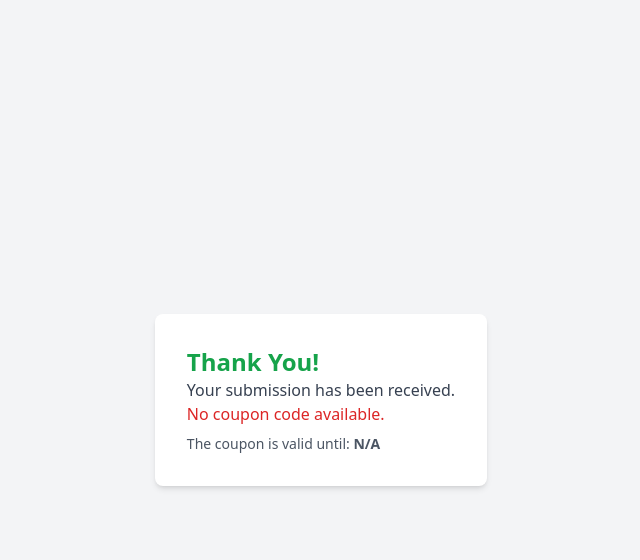
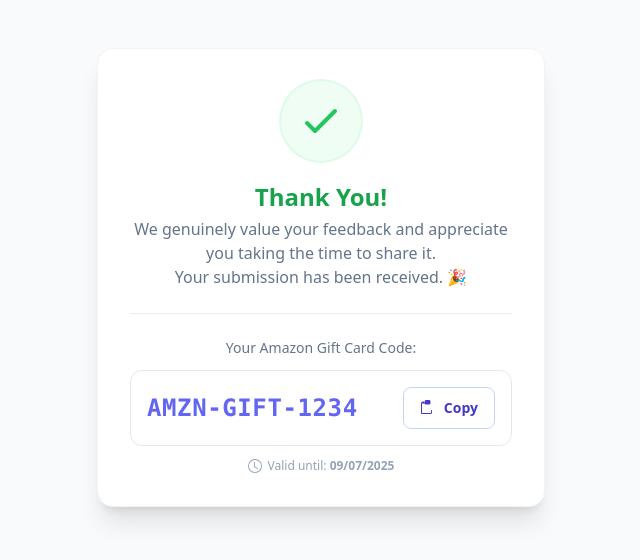
Before and after one commit to Pat-Tech-Work/Itzhak-AWS, a React (Vite) app in the folder client/react-tailwind/: page /success in a window 1280 px wide. Shown: the top 560 px of the page, without its empty margins (319-959 px from the left). Built offline with nearby package versions, Linux system fonts and the light colour scheme; no server answers.

Commit message:
Update SuccessPage.jsx

```diff
--- a/client/react-tailwind/src/Pages/SuccessPage.jsx
+++ b/client/react-tailwind/src/Pages/SuccessPage.jsx
@@ -1,106 +1,105 @@
-//SuccessPage.jsx
-import { useLocation } from "react-router-dom";
+import { useState } from "react";
+import { useLocation, Link } from "react-router-dom";
+
+// --- האייקונים נשארים ללא שינוי ---
+const CopyIcon = (props) => (
+  <svg xmlns="http://www.w3.org/2000/svg" width="16" height="16" fill="currentColor" viewBox="0 0 16 16" {...props}>
+    <path d="M4 1.5H3a2 2 0 0 0-2 2v8.5A1.5 1.5 0 0 0 2.5 14h8a1.5 1.5 0 0 0 1.5-1.5v-2a.5.5 0 0 0-1 0v2a.5.5 0 0 1-.5.5h-8a.5.5 0 0 1-.5-.5v-8.5a.5.5 0 0 1 .5-.5H4a.5.5 0 0 0 0-1zM10 .5a.5.5 0 0 0-.5-.5h-3a.5.5 0 0 0-.5.5v1a.5.5 0 0 0 .5.5h3a.5.5 0 0 0 .5-.5v-1zM10.5 1.5A1.5 1.5 0 0 0 9 0h-3A1.5 1.5 0 0 0 4.5 1.5v1A1.5 1.5 0 0 0 6 4.5h3A1.5 1.5 0 0 0 10.5 3v-1.5z" />
+  </svg>
+);
+const CheckIcon = (props) => (
+  <svg xmlns="http://www.w3.org/2000/svg" width="16" height="16" fill="currentColor" viewBox="0 0 16 16" {...props}>
+    <path d="M13.854 3.646a.5.5 0 0 1 0 .708l-7 7a.5.5 0 0 1-.708 0l-3.5-3.5a.5.5 0 1 1 .708-.708L6.5 10.293l6.646-6.647a.5.5 0 0 1 .708 0z" />
+  </svg>
+);
+const ClockIcon = (props) => (
+  <svg xmlns="http://www.w3.org/2000/svg" width="16" height="16" fill="currentColor" viewBox="0 0 16 16" {...props}>
+    <path d="M8 3.5a.5.5 0 0 0-1 0V9a.5.5 0 0 0 .252.434l3.5 2a.5.5 0 0 0 .496-.868L8 8.71z" />
+    <path d="M8 16A8 8 0 1 0 8 0a8 8 0 0 0 0 16m7-8A7 7 0 1 1 1 8a7 7 0 0 1 14 0" />
+  </svg>
+);
 
 function SuccessPage() {
   const location = useLocation();
-  const couponCode = location.state?.couponCode;
-  const couponExpirationDate = location.state?.couponExpirationDate;
+  const couponCode = location.state?.couponCode || "AMZN-GIFT-1234";
+  const couponExpirationDate = location.state?.couponExpirationDate || new Date(Date.now() + 30 * 24 * 60 * 60 * 1000).toISOString();
 
-  console.log("Success page received:", {
-    couponCode,
-    couponExpirationDate,
-    dateType: couponExpirationDate ? typeof couponExpirationDate : "undefined"
-  });
+  const [isCopied, setIsCopied] = useState(false);
 
-  const formatDate = (dateStr) => {
-    if (!dateStr) {
-      console.log("No date provided");
-      return "N/A";
-    }
-
-    try {
-      // If it's already a date string in ISO format, use it directly
-      const date = new Date(dateStr);
-
-      console.log("Parsing date:", {
-        input: dateStr,
-        parsed: date,
-        time: date.getTime(),
-        isValid: !isNaN(date.getTime())
-      });
-
-      // Check if date is valid
-      if (isNaN(date.getTime())) {
-        console.error("Invalid date:", dateStr);
-        return "N/A";
-      }
-
-      // Format with Israeli locale (day.month.year)
-      return date.toLocaleDateString("he-IL", {
-        day: "2-digit",
-        month: "2-digit",
-        year: "numeric",
-      });
-    } catch (error) {
-      console.error("Error formatting date:", error);
-      return "N/A";
+  const handleCopy = () => {
+    if (couponCode) {
+      navigator.clipboard.writeText(couponCode);
+      setIsCopied(true);
+      setTimeout(() => setIsCopied(false), 2500);
     }
   };
 
+  const formatDate = (dateStr) => {
+    if (!dateStr) return "N/A";
+    const date = new Date(dateStr);
+    return isNaN(date.getTime()) ? "N/A" : date.toLocaleDateString("en-GB", { day: "2-digit", month: "2-digit", year: "numeric" });
+  };
+
   return (
-    <div className="flex justify-center items-center min-h-screen bg-gray-100">
-      <div className="bg-white shadow-md rounded-lg p-8">
-        <h2 className="text-2xl font-bold text-green-600">Thank You!</h2>
-        <p className="text-gray-700">Your submission has been received.</p>
+    <div className="min-h-screen bg-slate-50 py-8 px-4 sm:py-12">
+      <div className="w-full max-w-md mx-auto bg-white rounded-2xl shadow-xl border border-slate-100 p-6 sm:p-8 text-center flex flex-col items-center">
 
+        {/* אייקון הצלחה עדין יותר */}
+        <div className="mx-auto bg-green-50 rounded-full h-20 w-20 flex items-center justify-center ring-2 ring-green-100">
+          <svg className="h-12 w-12 text-green-500" fill="none" viewBox="0 0 24 24" stroke="currentColor">
+            <path strokeLinecap="round" strokeLinejoin="round" strokeWidth="2" d="M5 13l4 4L19 7" />
+          </svg>
+        </div>
+
+        {/* כותרות רגועות יותר */}
+        <div className="mt-5 space-y-1">
+          <h1 className="text-2xl font-bold text-green-600">Thank You!</h1>
+          <p className="text-base text-slate-500 max-w-md">
+            We genuinely value your feedback and appreciate you taking the time to share it.<br/>
+            Your submission has been received. 🎉
+          </p>
+        </div>
+
+        {/* בלוק קופון משולב ונקי */}
         {couponCode ? (
-          <div className="mt-4 p-4 bg-green-100 rounded-md">
-            <h3 className="text-xl font-bold">Your Coupon Code:</h3>
-            <p className="text-lg text-green-600">{couponCode}</p>
+          <div className="w-full mt-6 pt-6 border-t border-slate-200/80">
+            <p className="text-sm font-medium text-slate-500 mb-3">Your Amazon Gift Card Code:</p>
+
+            <div className="relative p-4 border border-slate-200 rounded-xl">
+              <div className="flex flex-col sm:flex-row items-center justify-between gap-4">
+                <span className="text-2xl font-semibold font-mono text-indigo-500 tracking-wide break-all">
+                  {couponCode}
+                </span>
+                <button
+                  onClick={handleCopy}
+                  disabled={isCopied}
+                  className={`w-full sm:w-auto flex items-center justify-center gap-2 px-4 py-2.5 text-sm font-semibold rounded-lg transition-all duration-200 ease-in-out border ${isCopied
+                      ? 'bg-green-50 text-green-700 border-green-200'
+                      : 'bg-white text-indigo-700 hover:bg-indigo-50 border-indigo-200'
+                    }`}
+                >
+                  {isCopied ? <CheckIcon className="w-4 h-4" /> : <CopyIcon className="w-4 h-4" />}
+                  {isCopied ? 'Copied!' : 'Copy'}
+                </button>
+              </div>
+            </div>
+
+            <div className="mt-3 flex items-center justify-center gap-1.5 text-xs text-slate-400">
+              <ClockIcon className="w-3.5 h-3.5" />
+              <span>Valid until: <strong>{formatDate(couponExpirationDate)}</strong></span>
+            </div>
           </div>
         ) : (
-          <p className="text-red-600">No coupon code available.</p>
+          <div className="w-full mt-6 pt-6 border-t border-slate-200/80">
+            <div className="p-4 bg-blue-50 border border-blue-200 rounded-lg">
+              <p className="text-sm text-blue-700 font-medium">Your coupon is on its way and will be sent to you soon!</p>
+            </div>
+          </div>
         )}
 
-        <p className="text-sm text-gray-600 mt-2">
-         The coupon is valid until: <strong>{formatDate(couponExpirationDate)}</strong>
-        </p>
       </div>
     </div>
   );
 }
 
 export default SuccessPage;
-
-/* גיט אהב
-
-import { useLocation } from "react-router-dom";
-
-function SuccessPage() {
-    // משתמשים ב-React Router כדי לקרוא את קוד הקופון מה-state של ה-router
-    const location = useLocation();
-    const couponCode = location.state?.couponCode; // אם יש state עם couponCode
-
-    return (
-        <div className="flex justify-center items-center min-h-screen bg-gray-100">
-            <div className="bg-white shadow-md rounded-lg p-8">
-                <h2 className="text-2xl font-bold text-green-600">Thank You!</h2>
-                <p className="text-gray-700">Your submission has been received.</p>
-
-                {couponCode ? (
-                    <div className="mt-4 p-4 bg-green-100 rounded-md">
-                        <h3 className="text-xl font-bold">Your Coupon Code:</h3>
-                        <p className="text-lg text-green-600">{couponCode}</p>
-                    </div>
-                ) : (
-                    <p className="text-red-600">No coupon code available.</p>
-                )}
-            </div>
-        </div>
-    );
-}
-
-export default SuccessPage;
-
-
-*/
```
